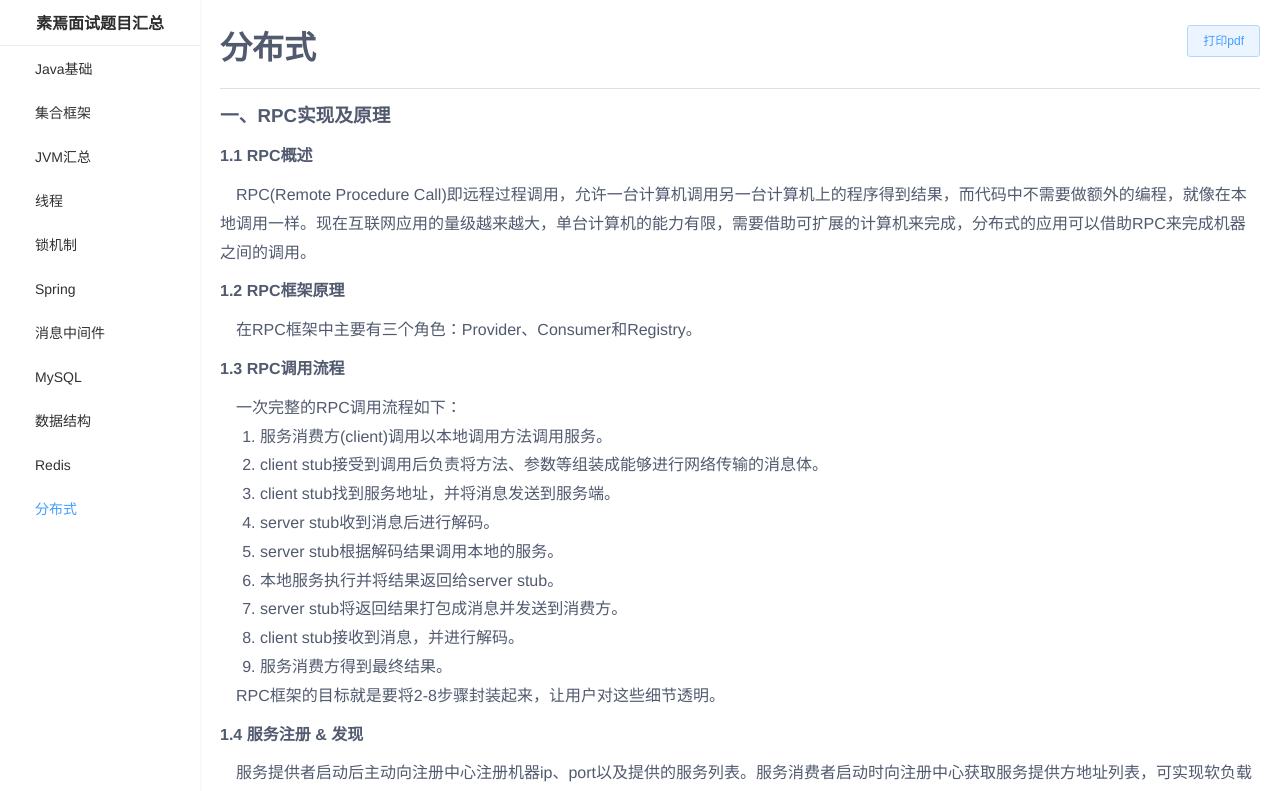
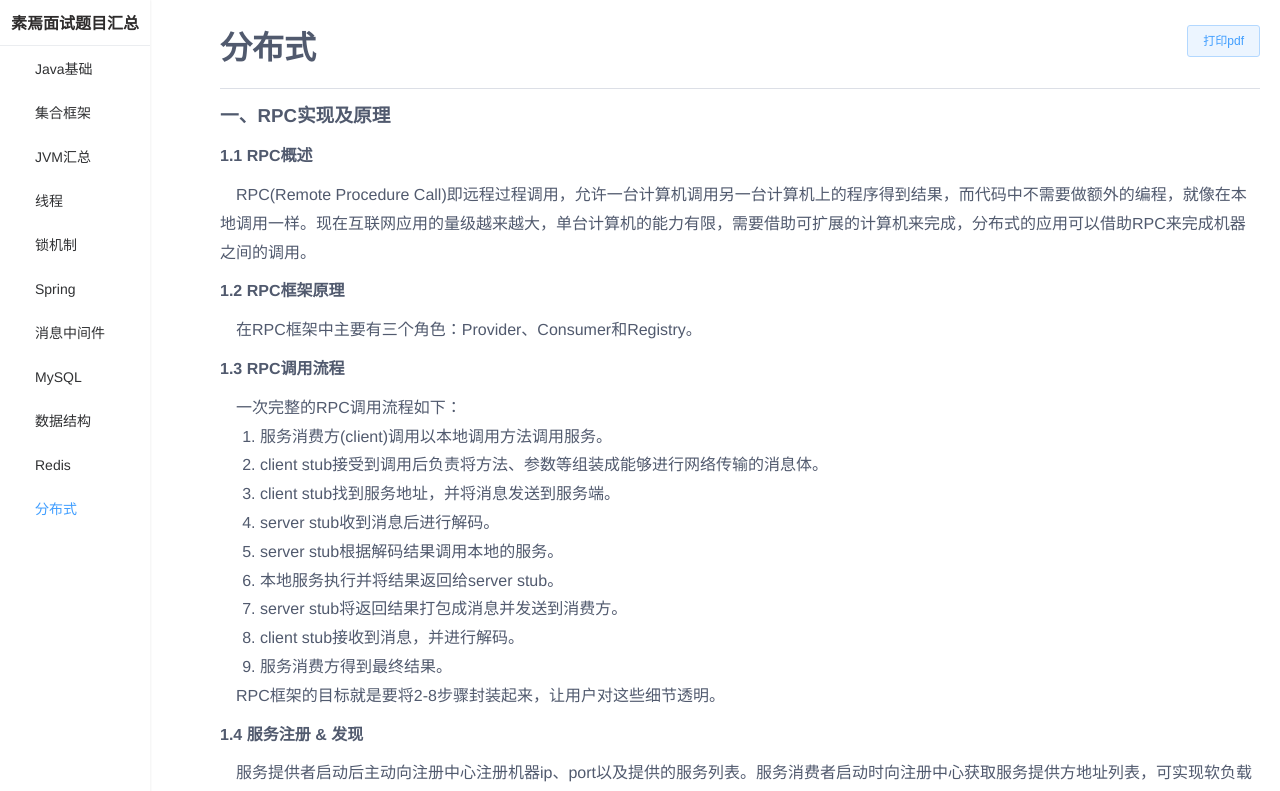
Before and after one commit to lixaviers/suyan-ms, a Vue app: page /#/distributed in a window 1280 px wide. Shown: the top 791 px of the page. Built offline with nearby package versions, Linux system fonts and the light colour scheme.

Commit message:
feat:page

```diff
--- a/src/styles/common.less
+++ b/src/styles/common.less
@@ -121,7 +121,7 @@ ol, li {
   left: 0;
   bottom: 0;
   z-index: 1020;
-  width: 200px;
+  width: 150px;
   -webkit-box-shadow: 1px 0 2px 0 rgba(0,0,0,.05);
   box-shadow: 1px 0 2px 0 rgba(0,0,0,.05);
   overflow: hidden;
@@ -176,7 +176,7 @@ ol, li {
 }
 
 .suyan__content__wrapper.site {
-  padding-left: 225px;
+  padding-left: 175px;
 }
 .suyan__content__wrapper {
   position: relative;
```
